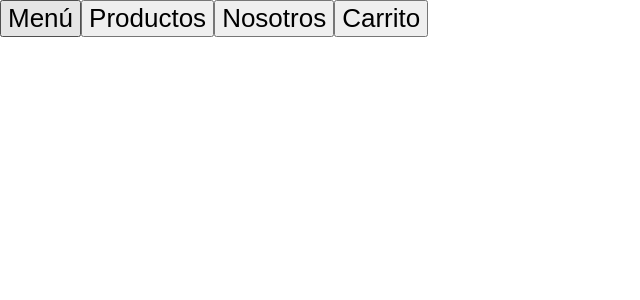
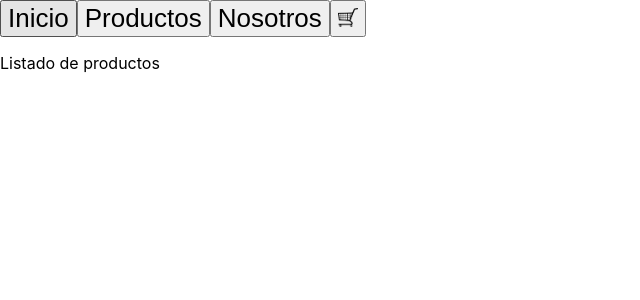
Before and after one commit to MiguelPeraltaL/Desafios-React, a React (Vite) app: page / in a window 1280 px wide. Shown: the top 300 px of the page, without its empty margins (0-640 px from the left). Built offline with nearby package versions, Linux system fonts and the light colour scheme.

Commit message:
CartWidget NavBar

```diff
--- /dev/null
+++ b/src/componentes/CartWidget.jsx
@@ -0,0 +1,9 @@
+import React from 'react'
+
+const CartWidget = () => {
+  return (
+    <img src='../cart.png' alt="Cart" width={20} />
+  )
+}
+
+export default CartWidget
--- /dev/null
+++ b/src/componentes/ItemListContainer.jsx
@@ -0,0 +1,11 @@
+import React from 'react'
+
+const ItemListContainer = () => {
+  return (
+    <div>
+        <p>Listado de productos</p>
+    </div>
+  )
+}
+
+export default ItemListContainer
--- a/src/NavBar/NavBar.jsx
+++ b/src/componentes/NavBar.jsx
@@ -1,12 +1,13 @@
 import React from 'react'
+import CartWidget from './CartWidget'
 
 const NavBar = () => {
   return (
     <div>
-        <button className='NavBar__Button'>Menú</button>
+        <button className='NavBar__Button'>Inicio</button>
         <button className='NavBar__Button'>Productos</button>
         <button className='NavBar__Button'>Nosotros</button>
-        <button className='NavBar__Button'>Carrito</button>
+        <button className='NavBar__Button'><CartWidget /></button>
     </div>
   )
 }
--- a/src/main.jsx
+++ b/src/main.jsx
@@ -2,7 +2,8 @@ import React from 'react'
 import ReactDOM from 'react-dom/client'
 import App from './App'
 import './index.css'
-import NavBar from './NavBar/NavBar'
+import NavBar from './componentes/NavBar'
+import ItemListContainer from './componentes/ItemListContainer'
 
 // ReactDOM.createRoot(document.getElementById('root')).render(
 //   <React.StrictMode>
@@ -12,5 +13,6 @@ import NavBar from './NavBar/NavBar'
 ReactDOM.createRoot(document.getElementById('root')).render(
   <React.StrictMode>
     <NavBar />
+    <ItemListContainer />
   </React.StrictMode>
 )
```
Also changed, not shown: cart.png (added), src/imagenes/cart.png (added).
